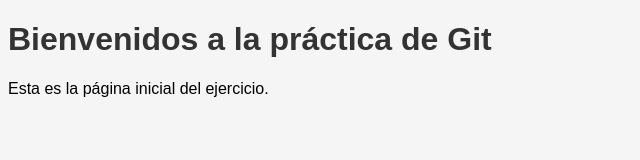
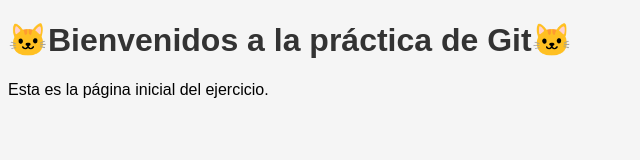
Before and after one commit to IsisMoguel/web-git-practica, a plain HTML site: page index.html in a window 1280 px wide. Shown: the whole page, without its empty margins (0-640 px from the left). Drawn offline with Linux system fonts and the light colour scheme.

Commit message:
mejora del titulo principal

```diff
--- a/index.html
+++ b/index.html
@@ -6,7 +6,7 @@
 <link rel="stylesheet" href="styles.css">
 </head>
 <body>
-<h1>Bienvenidos a la práctica de Git</h1>
+<h1>🐱Bienvenidos a la práctica de Git🐱</h1>
 <p>Esta es la página inicial del ejercicio.</p>
 </body>
 </html>
```
